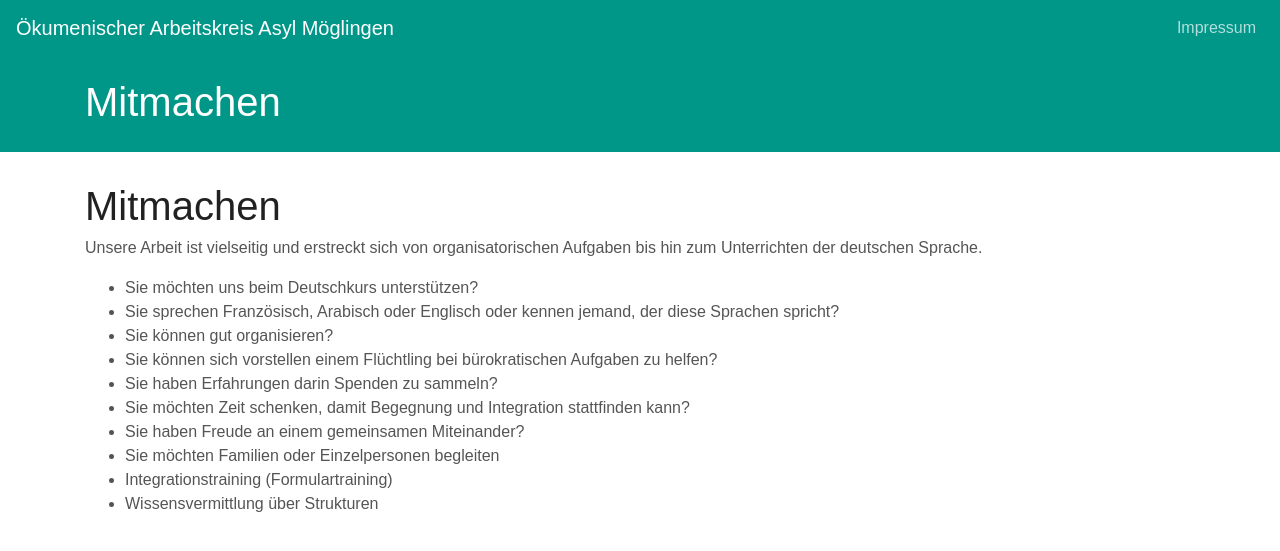
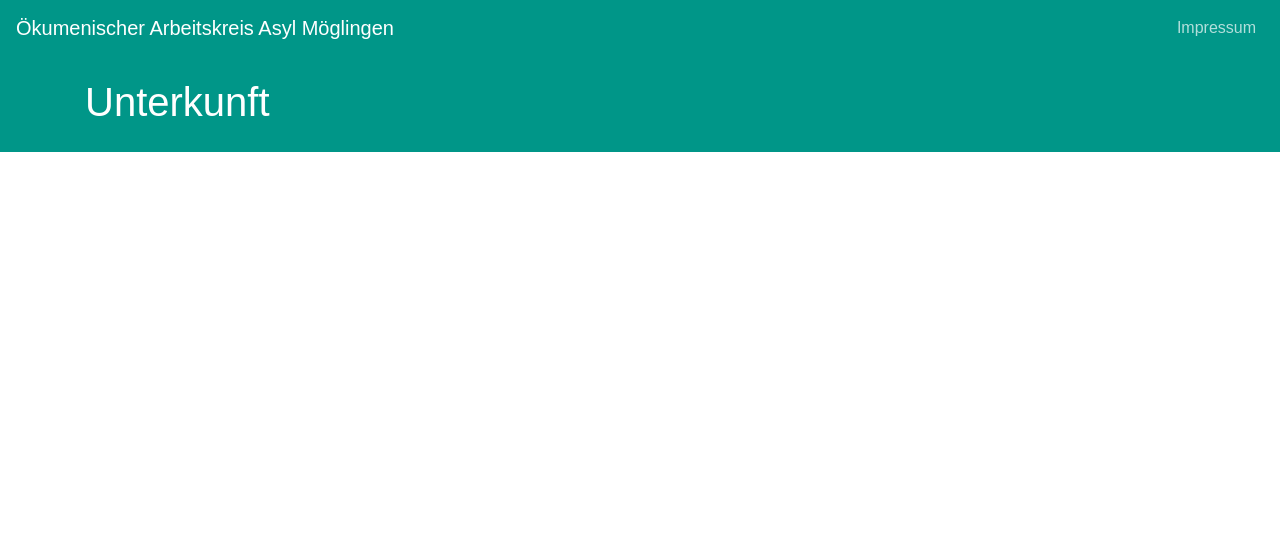
Before and after one commit to waldiTM/oeakam, a Jekyll site: the page built from unterkunft.md, in a window 1280 px wide. Shown: the top 551 px of the page. Built offline with Jekyll 4.4.1, drawn with Linux system fonts in a browser that asks for light colours.

Commit message:
Clean out unterkunt

```diff
--- a/unterkunft.md
+++ b/unterkunft.md
@@ -1,19 +1,4 @@
 ---
 layout: page
-title: Mitmachen
+title: Unterkunft
 ---
-
-# Mitmachen
-
-Unsere Arbeit ist vielseitig und erstreckt sich von organisatorischen Aufgaben bis hin zum Unterrichten der deutschen Sprache.
-
-* Sie möchten uns beim Deutschkurs unterstützen?
-* Sie sprechen Französisch, Arabisch oder Englisch oder kennen jemand, der diese Sprachen spricht?
-* Sie können gut organisieren?
-* Sie können sich vorstellen einem Flüchtling bei bürokratischen Aufgaben zu helfen?
-* Sie haben Erfahrungen darin Spenden zu sammeln?
-* Sie möchten Zeit schenken, damit Begegnung und Integration stattfinden kann?
-* Sie haben Freude an einem gemeinsamen Miteinander?
-* Sie möchten Familien oder Einzelpersonen begleiten
-* Integrationstraining (Formulartraining)
-* Wissensvermittlung über Strukturen
```
